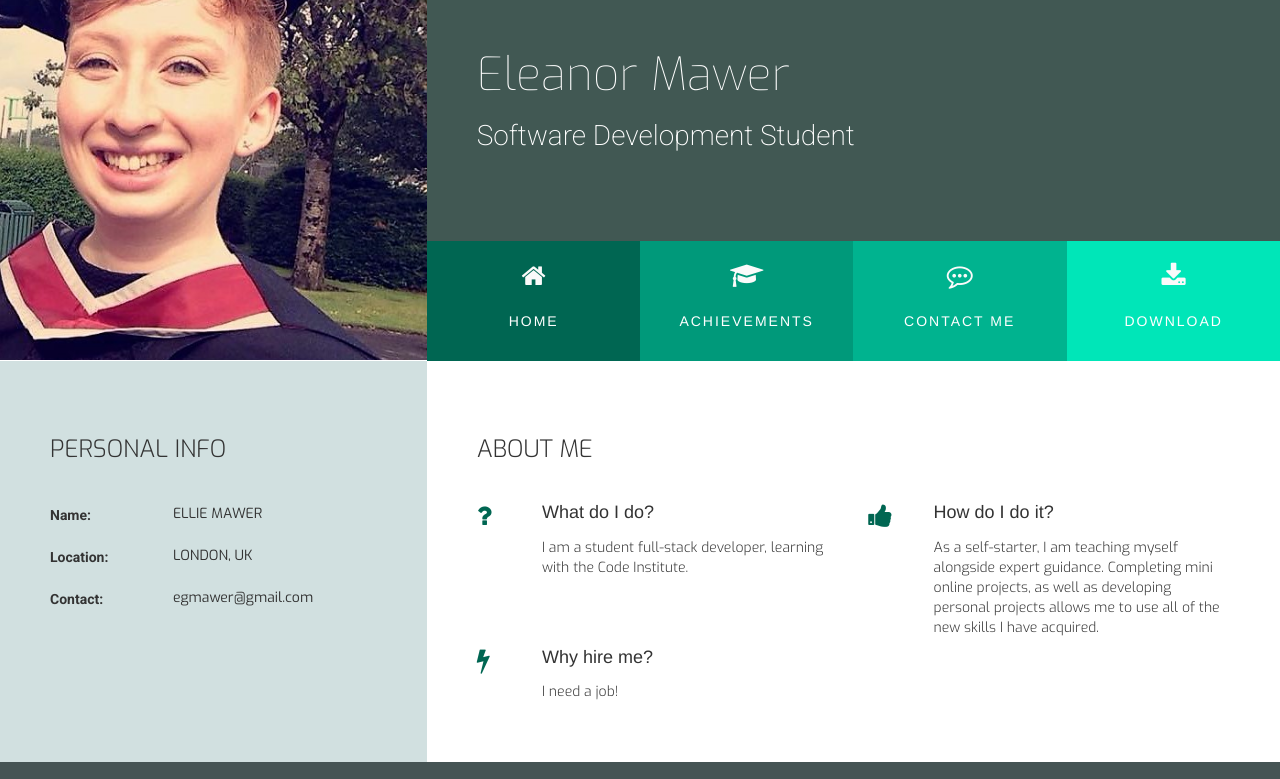
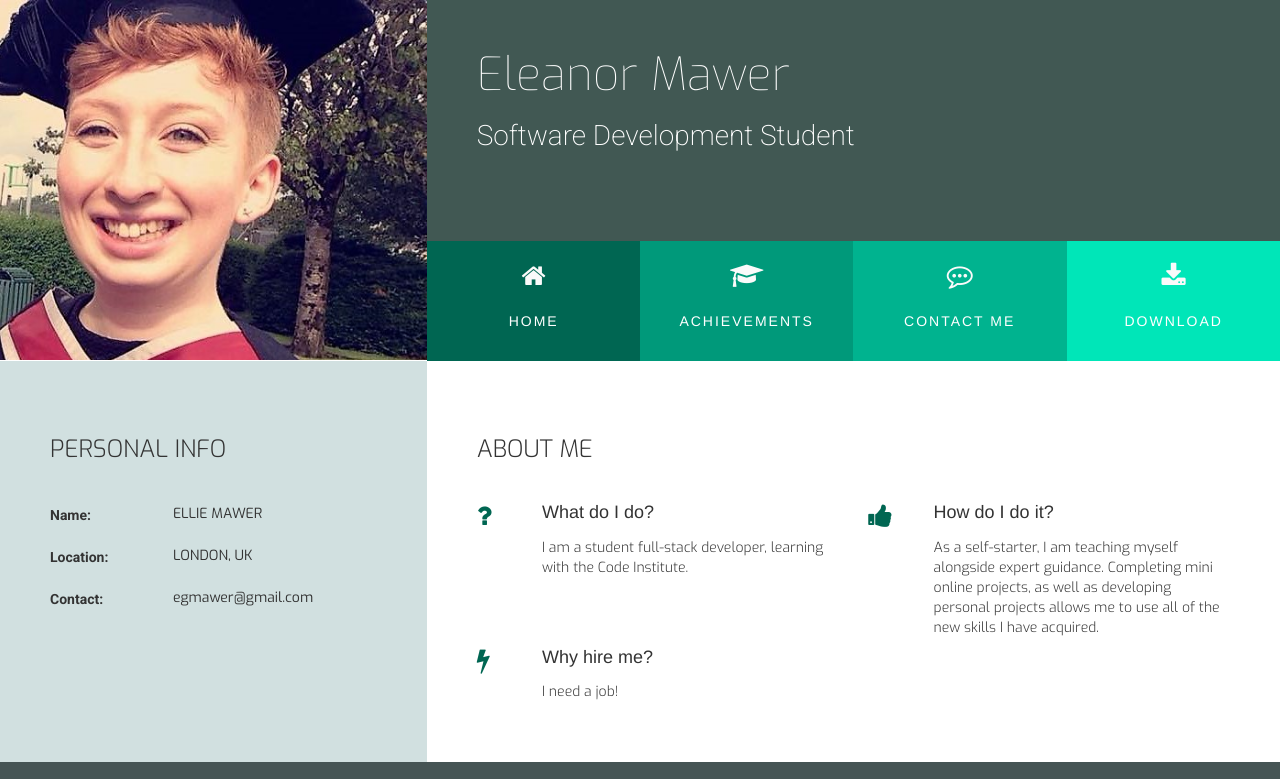
Before and after one commit to elliegmawer/my-cv-project, a plain HTML site: page index.html in a window 1280 px wide. Shown: the top 779 px of the page. Drawn offline with nearby package versions, Linux system fonts and the light colour scheme.

Commit message:
image change and position change

```diff
--- a/assets/css/style.css
+++ b/assets/css/style.css
@@ -96,8 +96,8 @@ header {
 }
 
 .logo {
-    background: url("../images/ellie & jo2.jpg");
-    background-position: center;
+    background: url("../images/ellie&jo.jpg");
+    background-position: top;
     background-repeat: no-repeat;
     background-size: cover;
     min-height: 360px;
```
Also changed, not shown: assets/images/ellie&jo.jpg (renamed from assets/images/ellie & jo2.jpg).
